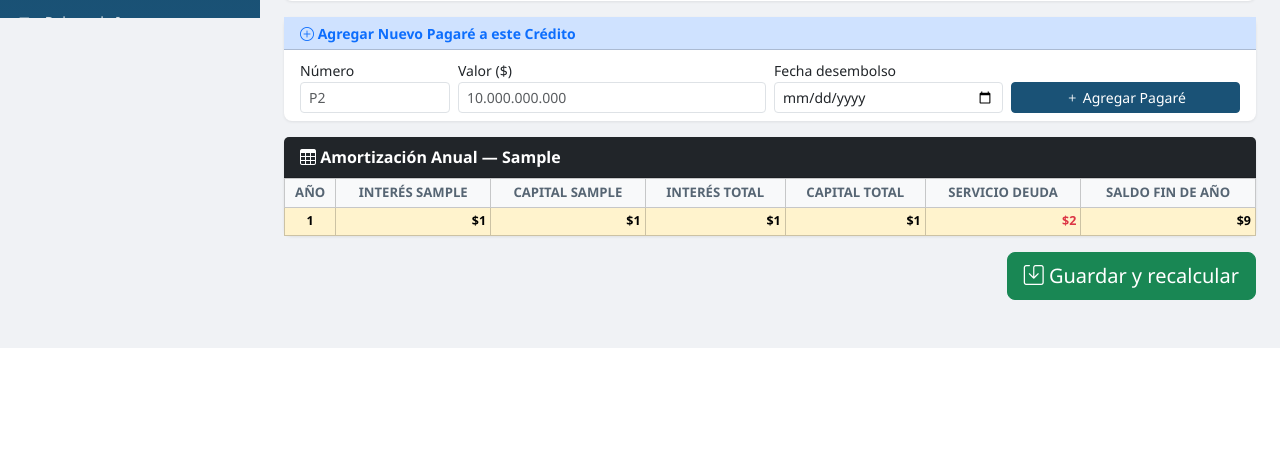
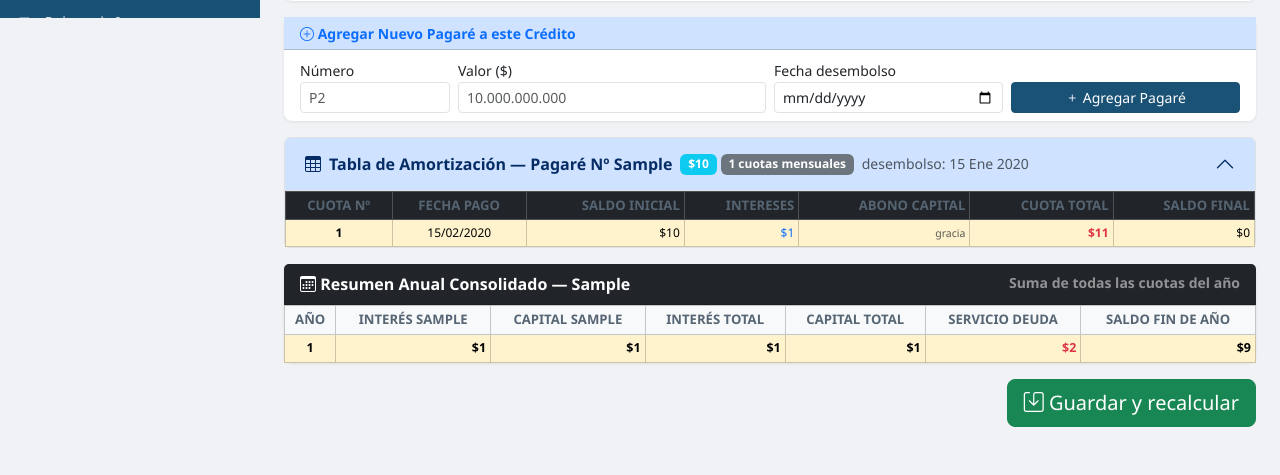
Before and after one commit to Jorgecuenca1/Presupuesto, a Django app: page /gastos/deuda-publica/credito/1/ in a window 1280 px wide. Shown: the part 782-1257 px from the top of the page. Before the commit the page ends 1130 px from the top, so only its background shows below. Run offline with Django 5.2, Linux system fonts and the light colour scheme; a user stored in the database is signed in; tables that the repository leaves empty hold one stand-in row (values such as "Sample post").

Commit message:
Deuda: tabla de amortizacion cuota-a-cuota por pagare
- Nueva funcion _tabla_amortizacion_pagare(pag, contrato) genera
  filas: {num, fecha_pago, saldo_ini, intereses, capital, cuota, saldo_fin}
- Respeta periodicidad configurada (M/T/S/A) y periodo de gracia
- Vista deuda_credito_detalle envia tablas_pagares al template
- Template: nuevo accordion (Bootstrap) con una tabla por pagare
    * primer pagare abierto por default
    * filas del periodo de gracia resaltadas en amarillo
    * columnas: Cuota, Fecha, Saldo Inicial, Intereses, Capital,
      Cuota Total, Saldo Final
    * badge con valor del pagare y numero de cuotas
- Card 'Amortizacion Anual' renombrado a 'Resumen Anual Consolidado'
  para distinguir del detalle trimestral

```diff
--- a/gastos/views.py
+++ b/gastos/views.py
@@ -1627,6 +1627,52 @@ def _recalcular_amortizacion_contrato(contrato):
             )
 
 
+def _tabla_amortizacion_pagare(pag, contrato):
+    """Genera la tabla de amortización cuota a cuota del pagaré.
+    Devuelve lista de dicts: {num, fecha_pago, saldo_ini, intereses, capital, cuota, saldo_fin}
+    """
+    from decimal import Decimal as D, ROUND_HALF_UP
+    from datetime import date, timedelta
+    if not pag.fecha_desembolso or pag.valor_capital <= 0:
+        return []
+    tasa_ea = contrato.tasa_ea or D('0.1355')
+    plazo_meses = contrato.plazo_meses or 120
+    gracia_meses = contrato.gracia_meses or 24
+    num_cuotas = contrato.num_cuotas_capital or 32
+    per = contrato.periodicidad_pago or 'T'
+    meses_por_per = {'M': 1, 'T': 3, 'S': 6, 'A': 12}.get(per, 3)
+    periodos_por_anio = 12 // meses_por_per
+    total_per = max(1, plazo_meses // meses_por_per)
+    gracia_per = gracia_meses // meses_por_per
+    tasa_per = (D('1') + tasa_ea) ** (D('1') / D(periodos_por_anio)) - D('1')
+    cap_por_cuota = pag.valor_capital / D(num_cuotas) if num_cuotas > 0 else D('0')
+
+    def add_meses(fecha, m):
+        y = fecha.year + (fecha.month - 1 + m) // 12
+        mo = (fecha.month - 1 + m) % 12 + 1
+        try: return fecha.replace(year=y, month=mo)
+        except ValueError: return fecha.replace(year=y, month=mo, day=28)
+
+    saldo = pag.valor_capital
+    filas = []
+    for i in range(1, total_per + 1):
+        fecha_pago = add_meses(pag.fecha_desembolso, i * meses_por_per)
+        interes = (saldo * tasa_per).quantize(D('0.01'), ROUND_HALF_UP)
+        capital = cap_por_cuota if i > gracia_per else D('0')
+        if i == total_per: capital = saldo
+        if capital > saldo: capital = saldo
+        saldo_ini = saldo
+        saldo -= capital
+        filas.append({
+            'num': i, 'fecha_pago': fecha_pago,
+            'saldo_ini': saldo_ini, 'intereses': interes,
+            'capital': capital, 'cuota': interes + capital,
+            'saldo_fin': saldo, 'es_gracia': i <= gracia_per,
+        })
+        if saldo <= 0: break
+    return filas
+
+
 def _propagar_deuda_a_rubros(vigencia):
     """Suma amortizaciones de TODOS los contratos y actualiza rubros 2.2.x."""
     from decimal import Decimal as D
@@ -1786,10 +1832,19 @@ def deuda_credito_detalle(request, contrato_id):
         fila['saldo'] = saldo
         tabla.append(fila)
 
+    # Tabla amortización cuota-a-cuota por pagaré
+    tablas_pagares = []
+    for pag in pagares:
+        tablas_pagares.append({
+            'pagare': pag,
+            'filas': _tabla_amortizacion_pagare(pag, contrato),
+        })
+
     return render(request, 'gastos/deuda_credito_detalle.html', {
         'contrato': contrato,
         'pagares': pagares,
         'tabla': tabla,
+        'tablas_pagares': tablas_pagares,
         'vigencia': vigencia,
     })
 
--- a/templates/gastos/deuda_credito_detalle.html
+++ b/templates/gastos/deuda_credito_detalle.html
@@ -194,11 +194,68 @@
     </div>
 </form>
 
-<!-- TABLA AMORTIZACIÓN -->
+<!-- TABLA AMORTIZACIÓN CUOTA-A-CUOTA POR PAGARÉ -->
+{% if tablas_pagares %}
+<div class="accordion mb-3" id="accTablasPagares">
+    {% for tp in tablas_pagares %}
+    {% if tp.filas %}
+    <div class="accordion-item">
+        <h2 class="accordion-header">
+            <button class="accordion-button {% if not forloop.first %}collapsed{% endif %}" type="button"
+                    data-bs-toggle="collapse" data-bs-target="#tp{{ tp.pagare.pk }}"
+                    aria-expanded="{% if forloop.first %}true{% else %}false{% endif %}">
+                <i class="bi bi-table me-2"></i>
+                <strong>Tabla de Amortización — Pagaré Nº {{ tp.pagare.numero_pagare }}</strong>
+                <span class="badge bg-info ms-2">${{ tp.pagare.valor_capital|floatformat:0|intcomma }}</span>
+                <span class="badge bg-secondary ms-1">{{ tp.filas|length }} cuotas {{ contrato.get_periodicidad_pago_display|lower }}es</span>
+                <span class="text-muted ms-2 small">desembolso: {{ tp.pagare.fecha_desembolso|date:'d M Y' }}</span>
+            </button>
+        </h2>
+        <div id="tp{{ tp.pagare.pk }}" class="accordion-collapse collapse {% if forloop.first %}show{% endif %}"
+             data-bs-parent="#accTablasPagares">
+            <div class="accordion-body p-0 table-responsive">
+                <table class="table table-sm table-bordered table-hover mb-0 align-middle" style="font-size:.75rem;">
+                    <thead class="table-dark text-center sticky-top">
+                        <tr>
+                            <th>Cuota Nº</th>
+                            <th>Fecha Pago</th>
+                            <th class="text-end">Saldo Inicial</th>
+                            <th class="text-end">Intereses</th>
+                            <th class="text-end">Abono Capital</th>
+                            <th class="text-end">Cuota Total</th>
+                            <th class="text-end">Saldo Final</th>
+                        </tr>
+                    </thead>
+                    <tbody>
+                        {% for f in tp.filas %}
+                        <tr {% if f.es_gracia %}class="table-warning" title="Período de gracia — solo intereses"{% endif %}>
+                            <td class="text-center fw-bold">{{ f.num }}</td>
+                            <td class="text-center">{{ f.fecha_pago|date:'d/m/Y' }}</td>
+                            <td class="text-end">${{ f.saldo_ini|floatformat:0|intcomma }}</td>
+                            <td class="text-end text-primary">${{ f.intereses|floatformat:0|intcomma }}</td>
+                            <td class="text-end text-success">
+                                {% if f.es_gracia %}<small class="text-muted">gracia</small>{% else %}${{ f.capital|floatformat:0|intcomma }}{% endif %}
+                            </td>
+                            <td class="text-end fw-bold text-danger">${{ f.cuota|floatformat:0|intcomma }}</td>
+                            <td class="text-end">${{ f.saldo_fin|floatformat:0|intcomma }}</td>
+                        </tr>
+                        {% endfor %}
+                    </tbody>
+                </table>
+            </div>
+        </div>
+    </div>
+    {% endif %}
+    {% endfor %}
+</div>
+{% endif %}
+
+<!-- RESUMEN ANUAL -->
 {% if tabla %}
 <div class="card mb-3">
     <div class="card-header bg-dark text-white">
-        <i class="bi bi-table"></i> Amortización Anual — {{ contrato.banco }}
+        <i class="bi bi-calendar3"></i> Resumen Anual Consolidado — {{ contrato.banco }}
+        <small class="text-white-50 float-end">Suma de todas las cuotas del año</small>
     </div>
     <div class="card-body p-0 table-responsive">
         <table class="table table-sm table-bordered align-middle mb-0" style="font-size:.78rem;">
```
